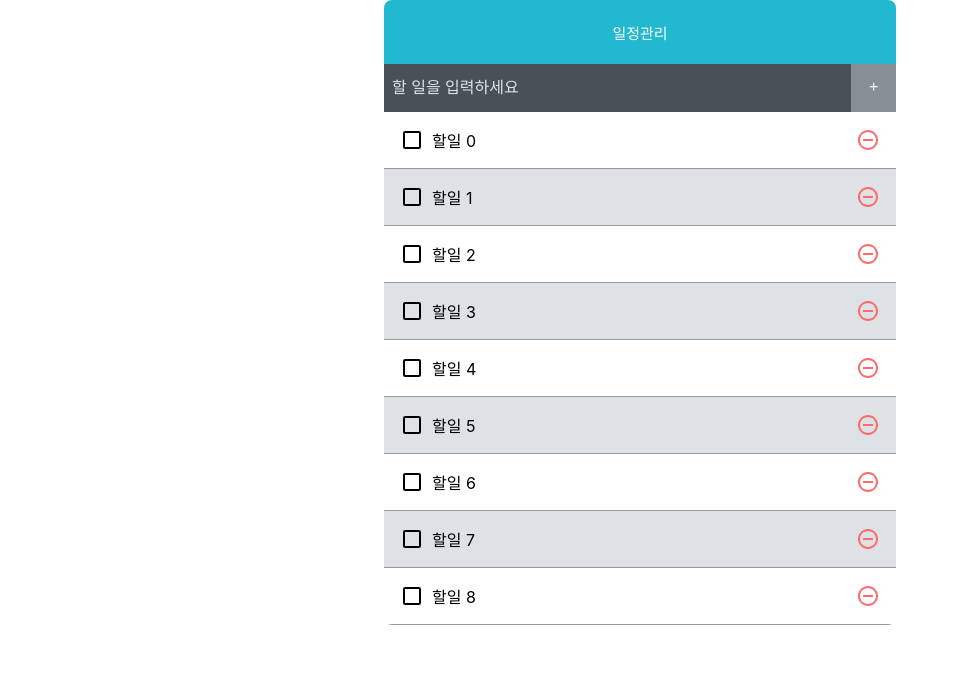
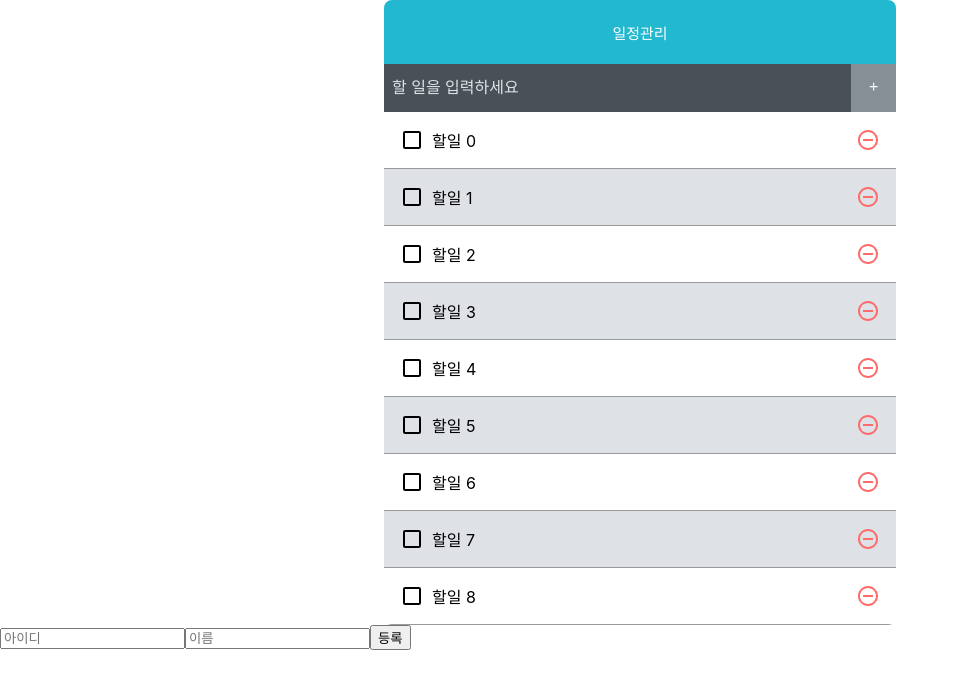
Before and after one commit to happy-sonday/how-to-react-easy, a React (Create React App) app: page / in a window 1280 px wide. Shown: the top 688 px of the page, without its empty margins (0-959 px from the left). Built offline with nearby package versions, Linux system fonts and the light colour scheme.

Commit message:
immer practice 및 함수형 업데이트 예제

```diff
--- a/package.json
+++ b/package.json
@@ -6,6 +6,7 @@
     "@testing-library/jest-dom": "^5.16.1",
     "@testing-library/react": "^12.1.2",
     "@testing-library/user-event": "^13.5.0",
+    "immer": "^9.0.12",
     "node-sass": "^7.0.1",
     "react": "^17.0.2",
     "react-dom": "^17.0.2",
--- a/src/App.tsx
+++ b/src/App.tsx
@@ -13,6 +13,8 @@
 import TodoTemp from './pages/TodoTemp';
 import TodoInsert from './components/todo/TodoInsert';
 import TodoList from './components/todo/TodoList';
+import HighLight from './components/HighLight';
+import ImmerPractice from './components/ImmerPractice';
 
 const createBulkItems = () => {
   const array = [];
@@ -116,6 +118,9 @@
         <TodoInsert onInsert={onInsert} />
         <TodoList todos={todos} onRemove={onRemove} onToggle={onToggle} />
       </TodoTemp>
+
+      {/* <HighLight /> */}
+      <ImmerPractice />
     </div>
   );
 };
--- /dev/null
+++ b/src/components/HighLight.tsx
@@ -0,0 +1,33 @@
+import React from 'react';
+
+const HighLight = () => {
+  const highlightedText = (text: string, query: string) => {
+    if (query !== '' && text.includes(query)) {
+      const parts = text.split(new RegExp(`(${query})`, 'gi'));
+
+      return (
+        <>
+          {parts.map((part: string, index: number) =>
+            part.toLowerCase() === query.toLowerCase() ? (
+              <mark key={index}>{part}</mark>
+            ) : (
+              part
+            )
+          )}
+        </>
+      );
+    }
+
+    return text;
+  };
+  return (
+    <div>
+      {highlightedText(
+        '(닫힌거)거 다시 수정합니다.닫힌 아이고 두야 닫힌',
+        '닫힌'
+      )}
+    </div>
+  );
+};
+
+export default HighLight;
--- /dev/null
+++ b/src/components/ImmerPractice.tsx
@@ -0,0 +1,137 @@
+import produce, { Draft } from 'immer';
+import React, { useCallback, useRef, useState } from 'react';
+
+const ImmerPractice = () => {
+  const nextId = useRef(1);
+
+  // 이미 다양한 타입의 프로퍼티를 가진 객체를 가진 state는 불변성을 지키며 상태변경하기가 어렵다.
+
+  const [form, setForm] = useState({ name: '', username: '' });
+  const [data, setData] = useState({ array: [] as any, uselessValue: null });
+
+  /**
+   * 불변성을 신경쓰지 않는 것처럼 코드를 작성하되 불변성 관리를 해주는 라이브러리
+   * produce 두가지 파라미터를 받는다.
+   * 첫번째 기존 상태값, 두번째 바꾸고 싶은 값
+   *
+   */
+  const onChange = useCallback(
+    (e: any) => {
+      const { name, value } = e.target;
+      // 기존 코드
+      //   setForm({
+      //     ...form,
+      //     [name]: [value],
+      //   });
+
+      // immer 적용
+      setForm(
+        produce(form, (draft: Draft<any>) => {
+          draft[name] = value;
+        })
+      );
+    },
+    [form]
+  );
+
+  const onSubmit = useCallback(
+    (e: any) => {
+      e.preventDefault();
+      const info = {
+        id: nextId.current,
+        name: form.name,
+        username: form.username,
+      };
+
+      // array에 새항목 등록
+      // 기존코드
+      //   setData({
+      //     ...data,
+      //     array: data.array.concat(info),
+      //   });
+
+      // immer 적용
+      //   setData(
+      //     produce(data, (draft: Draft<any>) => {
+      //       draft.array.push(info);
+      //     })
+      //   );
+
+      // state 변경은 함수형 업데이트
+      setData(
+        produce((draft: Draft<any>) => {
+          draft.array.push(info);
+        })
+      );
+
+      // form 초기화
+      setForm({
+        name: '',
+        username: '',
+      });
+
+      nextId.current += 1;
+    },
+    [form.name, form.username]
+  );
+
+  // 항목 삭제
+  const onRemove = useCallback((id) => {
+    // 기존코드
+    // 굳이 코드가 길어지는 경우라면 immer를 사용하지 않아도 될것같다.
+    //   setData({
+    //     ...data,
+    //     array: data.array.filter((info: any) => info.id !== id),
+    //   });
+    //   setData(
+    //     produce(data, (draft: Draft<any>) => {
+    //       draft.array.splice(
+    //         draft.array.findIndex((info: any) => info.id === id)
+    //       );
+    //     })
+    //   );
+
+    // state 변경은 함수형 업데이트
+    setData(
+      produce((draft: Draft<any>) => {
+        draft.array.splice(
+          draft.array.findIndex((info: any) => info.id === id)
+        );
+      })
+    );
+  }, []);
+
+  return (
+    <div>
+      <form onSubmit={onSubmit}>
+        <input
+          type='text'
+          name='username'
+          placeholder='아이디'
+          value={form.username}
+          onChange={onChange}
+        />
+        <input
+          type='text'
+          name='name'
+          placeholder='이름'
+          value={form.name}
+          onChange={onChange}
+        />
+
+        <button type='submit'>등록</button>
+      </form>
+      <div>
+        <ul>
+          {data.array.map((info: any) => (
+            <li key={info.id} onClick={() => onRemove(info.id)}>
+              {info.username}({info.name})
+            </li>
+          ))}
+        </ul>
+      </div>
+    </div>
+  );
+};
+
+export default ImmerPractice;
```
